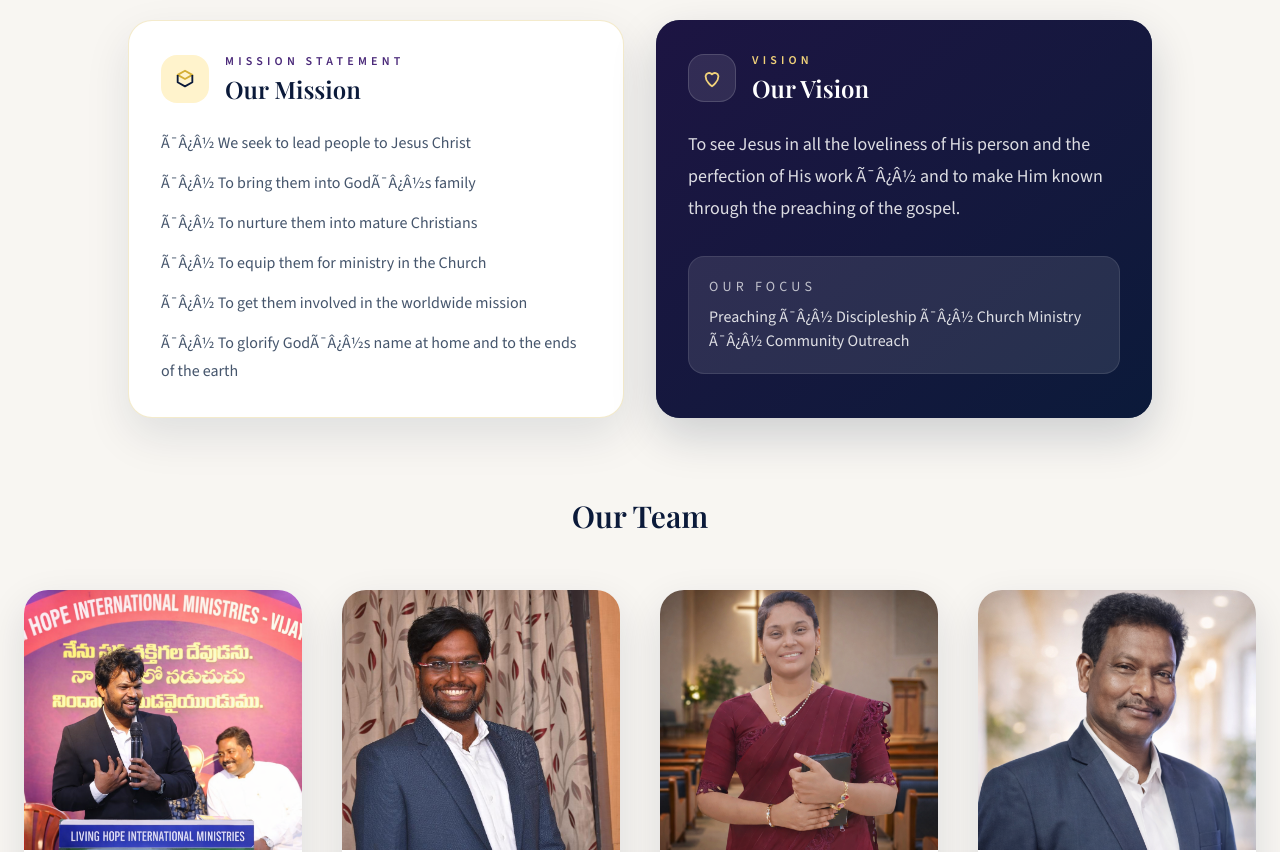
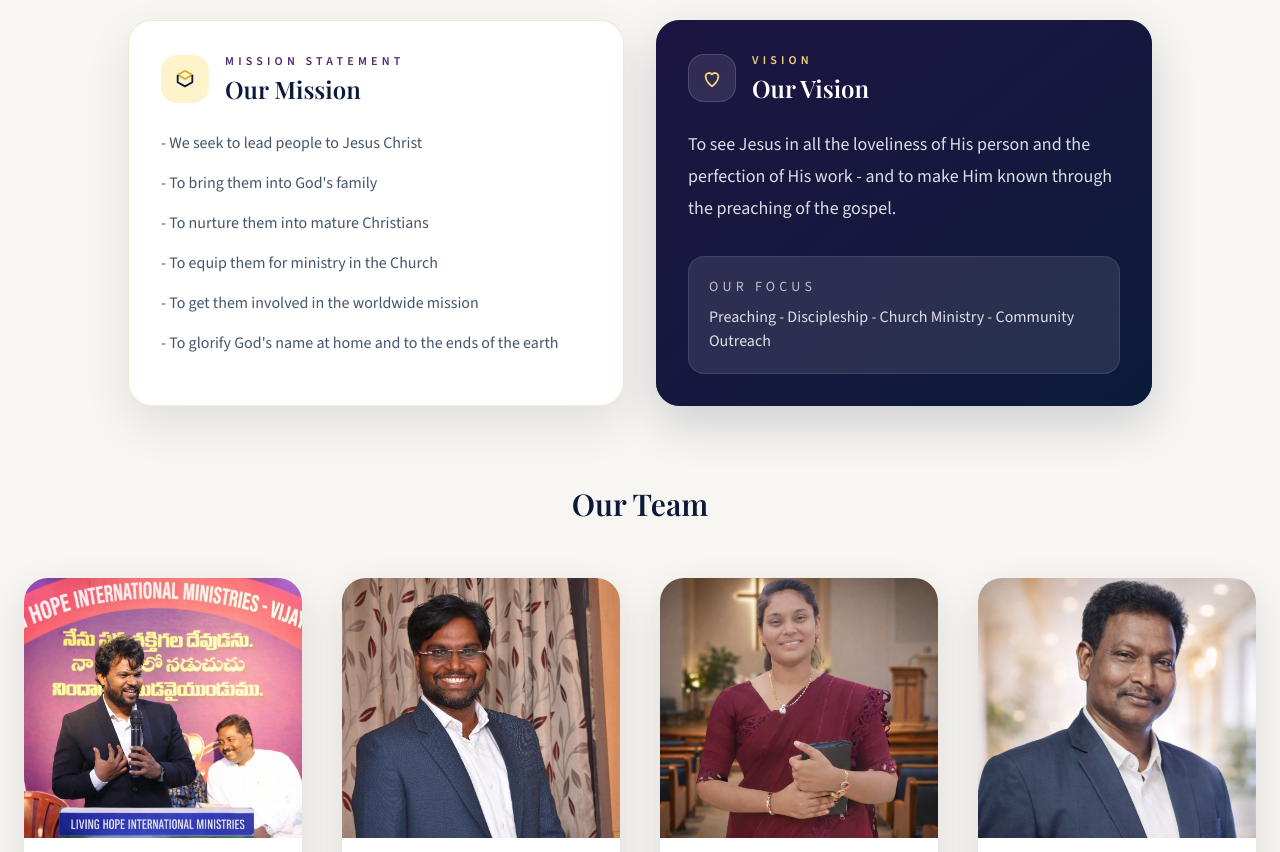
Before and after one commit to pulapakajayadeep98/Livinghopeim, a Next.js app: page / in a window 1280 px wide. Shown: the part 1800-2652 px from the top of the page. Built offline with nearby package versions, Linux system fonts and the light colour scheme; a web font is replaced by a local one.

Commit message:
Remove encoding artifacts from page content

```diff
--- a/app/page.tsx
+++ b/app/page.tsx
@@ -297,7 +297,7 @@ function AboutSection() {
 </p>
 
 <p className="mt-4 text-lg leading-8 text-slate-600">
-  We believe church is not just a place to attend Ã¯Â¿Â½ it is a family to belong to. Whether you are new to faith, searching for answers, or looking to grow deeper spiritually, you are welcome here. We are committed to training believers, equipping leaders, and serving communities with compassion, excellence, and integrity.
+  We believe church is not just a place to attend - it is a family to belong to. Whether you are new to faith, searching for answers, or looking to grow deeper spiritually, you are welcome here. We are committed to training believers, equipping leaders, and serving communities with compassion, excellence, and integrity.
 </p>
 
 <p className="mt-4 text-lg font-medium text-[#0b1a3a]">
@@ -432,12 +432,12 @@ function MissionVisionTeamSection() {
       </div>
 
       <ul className="mt-6 space-y-3 text-slate-600 leading-7">
-        <li>Ã¯Â¿Â½ We seek to lead people to Jesus Christ</li>
-        <li>Ã¯Â¿Â½ To bring them into GodÃ¯Â¿Â½s family</li>
-        <li>Ã¯Â¿Â½ To nurture them into mature Christians</li>
-        <li>Ã¯Â¿Â½ To equip them for ministry in the Church</li>
-        <li>Ã¯Â¿Â½ To get them involved in the worldwide mission</li>
-        <li>Ã¯Â¿Â½ To glorify GodÃ¯Â¿Â½s name at home and to the ends of the earth</li>
+        <li>- We seek to lead people to Jesus Christ</li>
+        <li>- To bring them into God's family</li>
+        <li>- To nurture them into mature Christians</li>
+        <li>- To equip them for ministry in the Church</li>
+        <li>- To get them involved in the worldwide mission</li>
+        <li>- To glorify God's name at home and to the ends of the earth</li>
       </ul>
     </div>
 
@@ -474,7 +474,7 @@ function MissionVisionTeamSection() {
 
         <p className="mt-6 text-white/85 text-lg leading-8">
           To see Jesus in all the loveliness of His person and the perfection of
-          His work Ã¯Â¿Â½ and to make Him known through the preaching of the gospel.
+          His work - and to make Him known through the preaching of the gospel.
         </p>
 
         {/* Small scripture-style accent (optional) */}
@@ -483,7 +483,7 @@ function MissionVisionTeamSection() {
             Our Focus
           </p>
           <p className="mt-2 text-base text-white/85">
-            Preaching Ã¯Â¿Â½ Discipleship Ã¯Â¿Â½ Church Ministry Ã¯Â¿Â½ Community Outreach
+            Preaching - Discipleship - Church Ministry - Community Outreach
           </p>
         </div>
       </div>
@@ -643,7 +643,7 @@ function BibleTrainingSection() {
         their communities with the truth of God's Word.
         <br /><br />
         Our training emphasizes character formation, spiritual discipline,
-        servant leadership, and a heart for outreach Ã¯Â¿Â½ building leaders who
+        servant leadership, and a heart for outreach  building leaders who
         reflect Christ in both life and ministry.
       </p>
 <p className="mt-8 text-lg text-slate-600 leading-8">
@@ -670,12 +670,12 @@ function StatementOfFaith() {
     {
       title: "The Bible",
       content:
-        "The Bible is GodÃ¯Â¿Â½s unique revelation to humanity. It is the inspired, infallible Word of God and the supreme and final authority on all matters upon which it teaches.",
+        "The Bible is God's unique revelation to humanity. It is the inspired, infallible Word of God and the supreme and final authority on all matters upon which it teaches.",
     },
     {
       title: "The Godhead",
       content:
-        "There is only one God, the Creator of heaven and earth, who co-exists eternally as three persons Ã¯Â¿Â½ the Father, the Son, and the Holy Spirit Ã¯Â¿Â½ each fully God, yet personally distinct.",
+        "There is only one God, the Creator of heaven and earth, who co-exists eternally as three persons - the Father, the Son, and the Holy Spirit - each fully God, yet personally distinct.",
     },
     {
       title: "Jesus Christ",
@@ -695,7 +695,7 @@ function StatementOfFaith() {
     {
       title: "Holiness",
       content:
-        "Holiness is GodÃ¯Â¿Â½s standard of living for His people.",
+        "Holiness is God's standard of living for His people.",
     },
     {
       title: "Baptism of the Holy Spirit",
@@ -718,24 +718,24 @@ function StatementOfFaith() {
         "Divine healing is provided for all through the atonement of Jesus Christ.",
     },
     {
-      title: "The LordÃ¯Â¿Â½s Supper and Washing of Feet",
+      title: "The Lord's Supper and Washing of Feet",
       content:
-        "The LordÃ¯Â¿Â½s Supper and the washing of the saintsÃ¯Â¿Â½ feet are ordinances to be observed by believers.",
+        "The Lord's Supper and the washing of the saints' feet are ordinances to be observed by believers.",
     },
     {
       title: "The Second Coming of Christ",
       content:
-        "Jesus Christ will return premillennially Ã¯Â¿Â½ first to resurrect the righteous dead and catch away the living saints to meet Him in the air, and second to reign on the earth for a thousand years.",
+        "Jesus Christ will return premillennially - first to resurrect the righteous dead and catch away the living saints to meet Him in the air, and second to reign on the earth for a thousand years.",
     },
     {
       title: "The Resurrection and Eternity",
       content:
-        "There will be a bodily resurrection Ã¯Â¿Â½ eternal life for the righteous and eternal punishment for the wicked.",
+        "There will be a bodily resurrection - eternal life for the righteous and eternal punishment for the wicked.",
     },
     {
       title: "Human Sexuality and Marriage",
       content:
-        "There are only two genders Ã¯Â¿Â½ male and female Ã¯Â¿Â½ as defined in Scripture (Genesis 1:26Ã¯Â¿Â½28; Matthew 19:4Ã¯Â¿Â½5). Marriage is a sacred union between one man and one woman, exclusive to all others.",
+        "There are only two genders - male and female - as defined in Scripture (Genesis 1:26-28; Matthew 19:4-5). Marriage is a sacred union between one man and one woman, exclusive to all others.",
     },
   ];
 
@@ -927,7 +927,7 @@ function TranslationMinistrySection() {
 
           <p className="mt-6 text-lg leading-8 text-slate-600">
             Through accurate interpretation and spiritual sensitivity,
-            he bridges cultural and language gaps Ã¯Â¿Â½ helping the Gospel
+            he bridges cultural and language gaps - helping the Gospel
             reach hearts effectively and powerfully.
           </p>
 
@@ -1143,8 +1143,8 @@ function TestimonialSection() {
           <p className="text-white/90 text-lg leading-8">
             In the year 2013, my life completely changed through a divine encounter
             with God. At a moment when I was ready to end my life, I suddenly heard
-            the voice of the Lord saying, Ã¯Â¿Â½Do not die. Give Me two minutes Ã¯Â¿Â½ I will
-            change your entire life.Ã¯Â¿Â½
+            the voice of the Lord saying, Do not die. Give Me two minutes  I will
+            change your entire life.
           </p>
 
           <p className="mt-6 text-white/85 text-lg leading-8">
@@ -1655,7 +1655,7 @@ function Footer() {
 </div>
           {/* Center: Copyright */}
           <p className="text-sm text-white/70 md:text-center">
-            Ã¯Â¿Â½ 2026 L H E International Ministries. All rights reserved.
+            2026 L H E International Ministries. All rights reserved.
           </p>
 
           {/* Right: Designed & Developed */}
```
